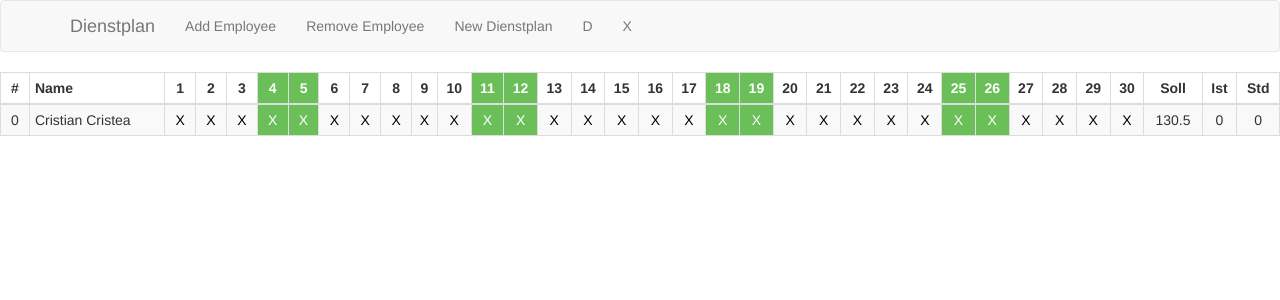
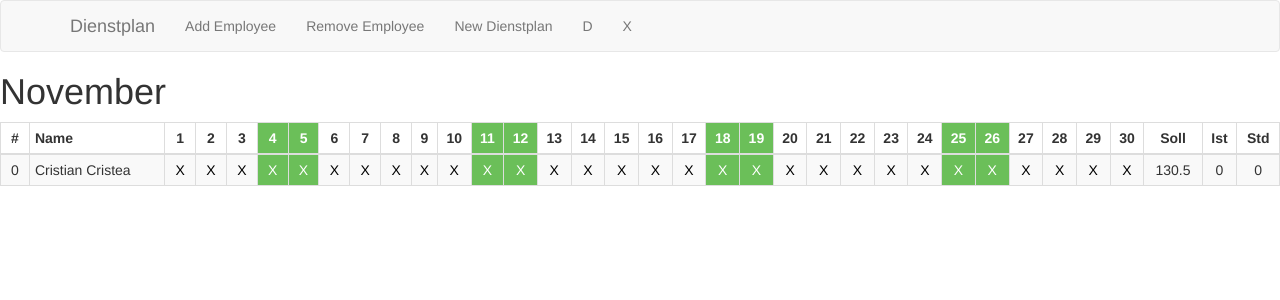
Before and after one commit to CristianCristea/dienstplan, a React (Create React App) app: page / in a window 1280 px wide. Shown: the top 300 px of the page. Built offline with nearby package versions, Linux system fonts and the light colour scheme.

Commit message:
Render month name on roster

```diff
--- a/src/App.js
+++ b/src/App.js
@@ -103,7 +103,7 @@ class App extends Component {
     return row;
   }
 
-  nameCurrentMonth(monthNumber) {
+  nameMonth(monthNumber) {
     const months = [
       'Januar',
       'Februar',
@@ -258,6 +258,7 @@ class App extends Component {
   render() {
     const { currentMonth, currentYear, showModal, employees } = this.state;
     let daysInMonth = this.daysInMonth(currentYear, currentMonth);
+    let monthName = this.nameMonth(currentMonth);
 
     return (
       <div className="App">
@@ -280,6 +281,7 @@ class App extends Component {
           generateEmployeeWorkDays={this.generateEmployeeWorkDays}
         />
         <Roster
+          monthName={monthName}
           selectDay={this.selectDay}
           employees={employees}
           daysInMonth={daysInMonth}
--- a/src/components/Roster.js
+++ b/src/components/Roster.js
@@ -50,9 +50,17 @@ class Roster extends Component {
   }
 
   render() {
-    const { employees, daysInMonth, currentYear, currentMonth } = this.props;
+    const {
+      employees,
+      daysInMonth,
+      currentYear,
+      currentMonth,
+      monthName
+    } = this.props;
 
     return (
+      <div>
+        <h1>{monthName}</h1>
         <Table striped bordered condensed hover>
           <thead>
             <tr>
@@ -90,6 +98,7 @@ class Roster extends Component {
             })}
           </tbody>
         </Table>
+      </div>
     );
   }
 }
```
Lines whose indentation alone changed are shown as unchanged.
